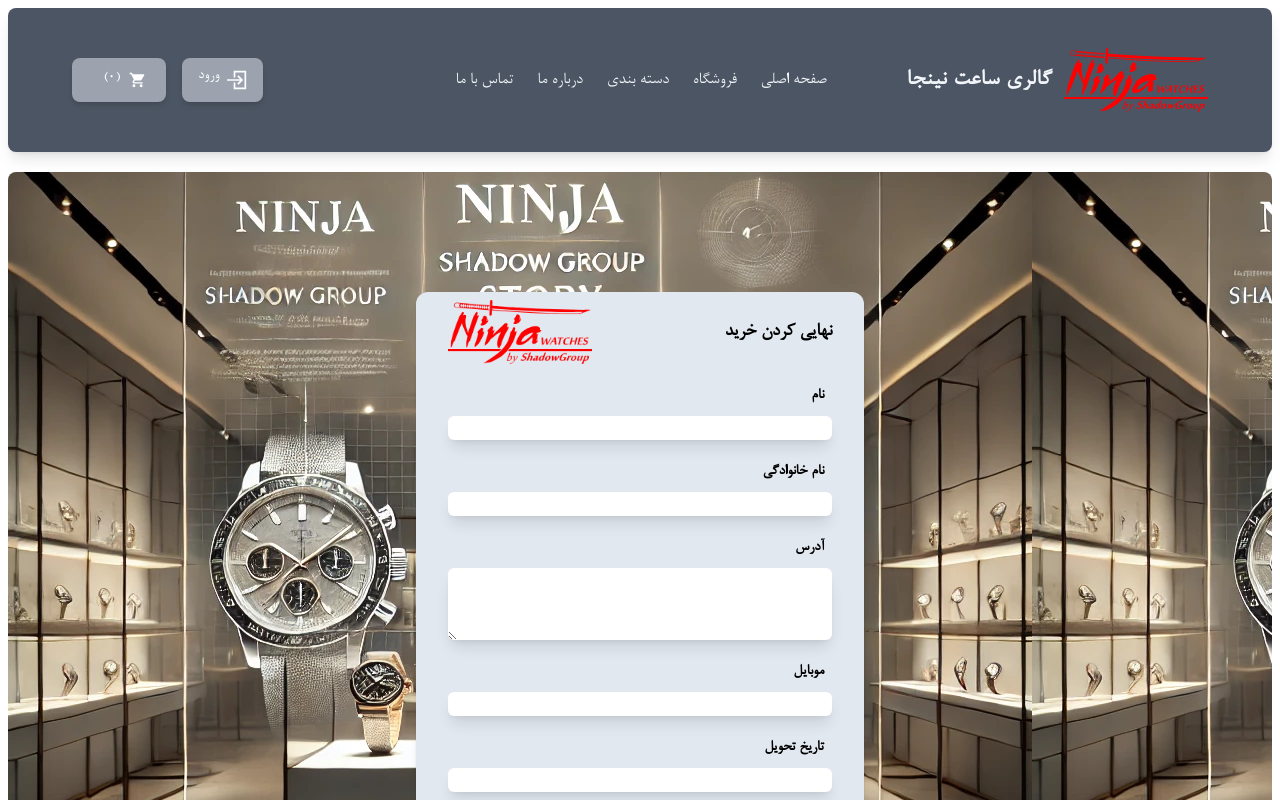
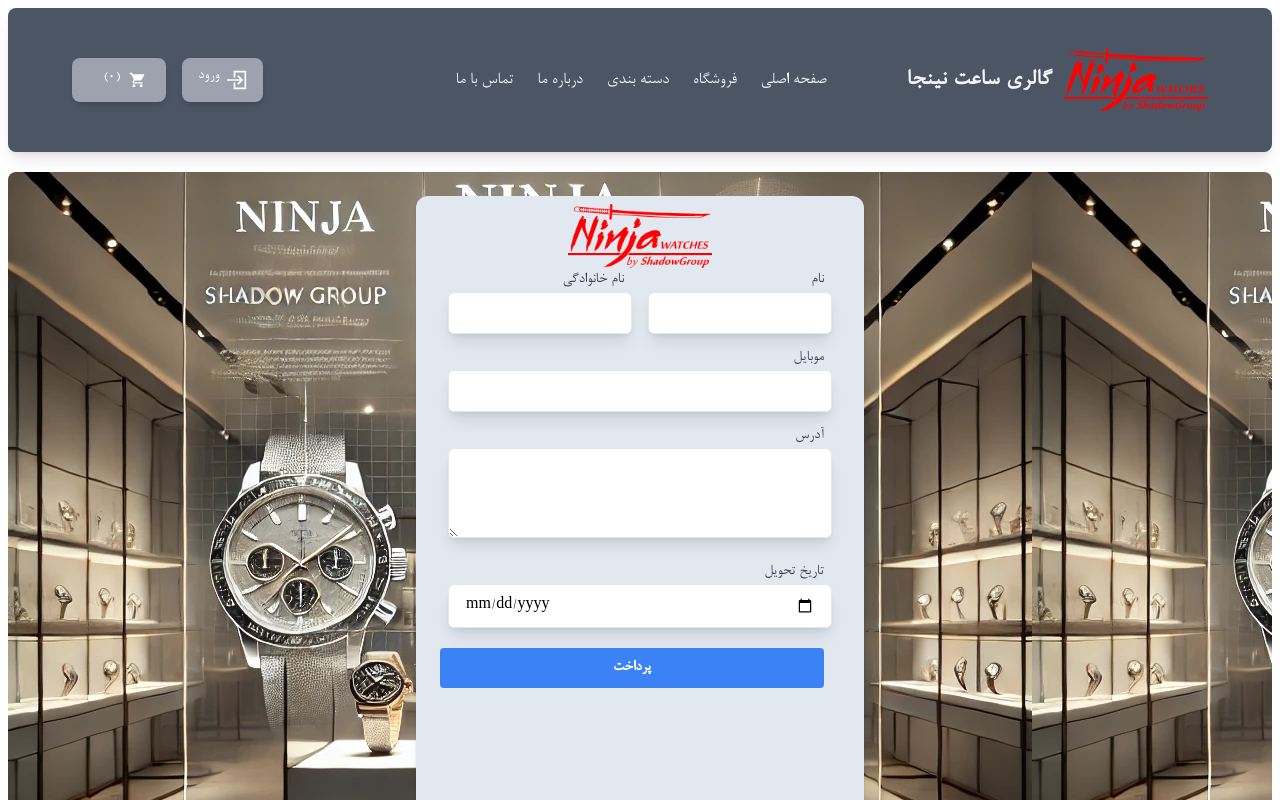
Before and after one commit to Sadjad1366/Maktab118_project_Sadjad_Ghasemi, a Next.js app: page /cart/checkout in a window 1280 px wide. Shown: the top 800 px of the page. Built offline with nearby package versions, Linux system fonts and the light colour scheme.

Commit message:
set values for payment and validation

```diff
--- a/apis/urls.ts
+++ b/apis/urls.ts
@@ -13,6 +13,7 @@ export const urls = {
   },
   order: "/orders",
   user: "/users",
+  editUser: (id: string) => `/users/${id}`,
   category: {
     getCategories: "/categories",
     getProductsByCategory: "/products",
--- a/apis/user.service.ts
+++ b/apis/user.service.ts
@@ -1,4 +1,4 @@
-import { IUser, IUserByIdRes } from "@/types/user.type";
+import { IUser, IUserByIdRes, IUserPayment } from "@/types/user.type";
 import { client } from "./client";
 import { urls } from "./urls";
 import Cookies from "js-cookie";
@@ -24,23 +24,43 @@ export const getAllUsers: GetAllUsersType = async () => {
     throw new Error(error.response?.data?.message || "Failed to fetch users");
   }
 };
-type GetUserByIdType = (id: string) => Promise<IUserByIdRes>;
-export const getUserById: GetUserByIdType = async (id) => {
+// type GetUserByIdType = (id: string) => Promise<IUserByIdRes>;
+export const getUserById = async (id: string):Promise<IUserByIdRes> => {
   try {
-    const token = Cookies.get("accessToken"); // Retrieve the token dynamically
-    if (!token) {
-      throw new Error("احراز هویت مورد تایید نیست");
-    }
-
-    const response = await client.get(urls.user, {
-      params: { id },
-      headers: {
-        Authorization: `Bearer ${token}`,
-      },
-    });
-
+    const response = await client.get(urls.editUser(id));
+console.log(response.data)
     return response.data;
   } catch (error: any) {
     throw new Error(error.response?.data?.message || "Failed to fetch user");
   }
 };
+
+//========================== editUser ById =======================
+// type EditUserByIdType = (
+//   firstname: string,
+//   lastname: string,
+//   phoneNumber: string,
+//   address: string,
+//   deliveryDate: string
+// ) => Promise<IUserPayment>;
+// const id: string | undefined = Cookies.get("_id");
+// export const editUserById: EditUserByIdType = async (
+//   firstname,
+//   lastname,
+//   phoneNumber,
+//   address,
+//   deliveryDate
+// ) => {
+//   try {
+//     const response = await client.patch(urls.editUser(id), {
+//       firstname,
+//       lastname,
+//       phoneNumber,
+//       address,
+//       deliveryDate,
+//     });
+//     return response.data;
+//   } catch (error: any) {
+//     throw new Error(error.response?.data?.message || "Failed to fetch user");
+//   }
+// };
--- a/app/(common)/cart/checkout/page.tsx
+++ b/app/(common)/cart/checkout/page.tsx
@@ -1,47 +1,228 @@
+"use client";
+import { IUserPayment } from "@/types/user.type";
+import { className } from "@/utils/classNames";
+import { paymentSchema } from "@/utils/validations/zodAuthValidation";
+import { zodResolver } from "@hookform/resolvers/zod";
+import { useRouter } from "next/navigation";
+import React from "react";
+import { useForm } from "react-hook-form";
+import toast from "react-hot-toast";
+import Cookies from "js-cookie";
+import {
+  //  editUserById,
+  getUserById,
+} from "@/apis/user.service";
+import { useQuery } from "@tanstack/react-query";
+
 export default function Checkout() {
+  const {
+    register,
+    handleSubmit,
+    formState: { errors },
+  } = useForm<IUserPayment>({
+    resolver: zodResolver(paymentSchema),
+  });
+  const router = useRouter();
+  const id = Cookies.get("_id");
 
+  // // const { data } = useQuery({
+  // //   queryKey: ["user", id],
+  // //   queryFn: () => () => getUserById(id as string),
+  // // });
+  // React.useEffect(() => {
+  //   console.log(getUserById("6769576d18abeb0d4238e217"));
+  //   // console.log(id);
+  // }, []);
+
+  const {
+    data,
+    isLoading: isQueryLoading,
+    error,
+  } = useQuery({
+    queryKey: ["user", id],
+    queryFn: async () => {
+      if (!id) throw new Error("User ID not found in cookies");
+      return getUserById(id);
+    },
+    enabled: !!id, // Prevent query execution if id is undefined or null
+    retry: false, // Optional: Disable retries for demonstration purposes
+  });
+
+  React.useEffect(() => {
+    if (data) {
+      console.log(data.data.user); // Log user data when available
+    } else {
+      console.log("Data is undefined"); // Log undefined if data is not fetched
+    }
+  }, [data]);
+
+  const submitHandler = () => {
+    console.log(data);
+
+    // {
+    //   firstname,
+    //   lastname,
+    //   phoneNumber,
+    //   address,
+    //   deliveryDate
+    // }: IUserPayment) => {
+    //   setIsLoading(true);
+    //   try {
+    //    const response = await editUserById(
+    //       firstname,
+    //       lastname,
+    //       phoneNumber,
+    //       address,
+    //       deliveryDate
+    //     );
+    //     toast.success("ثبت نام با موفقیت انجام شد!");
+    //   } catch (error: any) {
+    //     toast.error(error?.response?.data?.message || "خطا در ثبت نام!");
+    //     console.error("Signup Error:", error);
+    //   } finally {
+    //     setIsLoading(false);
+    //   }
+  };
 
   return (
     <div className="bg-checkout-pattern flex justify-center py-6 w-full h-screen rounded-lg">
-      <form className="bg-slate-200 px-8 py-2 space-y-3 rounded-xl shadow-md w-full max-w-md my-auto">
-        <div className="flex justify-between items-center gap-x-8">
-          <p className="text-xl font-semibold">نهایی کردن خرید</p>
+      <form
+        onSubmit={handleSubmit(submitHandler)}
+        className="bg-slate-200 px-8 py-2 rounded-xl shadow-md w-full max-w-md"
+      >
+        <div className="flex justify-center">
           <img src="/images/logo/ninja.png" alt="Ninja Logo" className="h-16" />
         </div>
-        <div className="flex flex-col">
-          <label className="p-2 font-semibold" htmlFor="firstanme">
+
+        <div className="space-y-3">
+          <div className="flex justify-between">
+            <div>
+              <label
+                className="block text-gray-700 font-medium px-2"
+                htmlFor="firstname"
+              >
                 نام
               </label>
-          <input className="rounded-md shadow-lg" type="text" />
+              <input
+                type="text"
+                value={data?.data.user.firstname}
+                // placeholder="نام خود را وارد نمایید"
+                {...register("firstname")}
+                className={className(
+                  "w-full px-4 py-2 border rounded-md shadow-lg",
+                  "focus:outline-none focus:ring-2 focus:ring-blue-300"
+                )}
+              />
+              {errors.firstname && (
+                <p className="text-red-500 text-sm px-2">
+                  {errors.firstname.message}
+                </p>
+              )}
             </div>
-        <div className="flex flex-col">
-          <label className="p-2 font-semibold" htmlFor="lastname">
+            <div>
+              <label
+                className="block text-gray-700 font-medium px-2"
+                htmlFor="lastname"
+              >
                 نام خانوادگی
               </label>
-          <input className="rounded-md shadow-lg" type="text" />
+              <input
+                type="text"
+                value={data?.data.user.lastname}
+                // placeholder="نام خانوادگی خود را وارد نمایید"
+                {...register("lastname")}
+                className={className(
+                  "w-full px-4 py-2 border rounded-md shadow-lg",
+                  "focus:outline-none focus:ring-2 focus:ring-blue-300"
+                )}
+              />
+              {errors.lastname && (
+                <p className="text-red-500 text-sm px-2">
+                  {errors.lastname.message}
+                </p>
+              )}
             </div>
-        <div className="flex flex-col">
-          <label className="p-2 font-semibold" htmlFor="address">
+          </div>
+
+          <div>
+            <label
+              className="block text-gray-700 font-medium px-2"
+              htmlFor="phoneNumber"
+            >
+              موبایل
+            </label>
+            <input
+              value={data?.data.user.phoneNumber}
+              type="text"
+              // placeholder="شماره تماس خود را وارد نمایید"
+              {...register("phoneNumber")}
+              className={className(
+                "w-full px-4 py-2 border rounded-md shadow-lg",
+                "focus:outline-none focus:ring-2 focus:ring-blue-300"
+              )}
+            />
+            {errors.phoneNumber && (
+              <p className="max-w-[180px] text-red-500 text-sm px-2">
+                {errors.phoneNumber.message}
+              </p>
+            )}
+          </div>
+          <div>
+            <label
+              className="block text-gray-700 font-medium px-2"
+              htmlFor="address"
+            >
               آدرس
             </label>
-          <textarea className="rounded-md shadow-lg" rows={3} />
+            <textarea
+              value={data?.data.user.address}
+              rows={3}
+              {...register("address")}
+              className={className(
+                "w-full px-4 py-2 border rounded-md shadow-lg",
+                "focus:outline-none focus:ring-2 focus:ring-blue-300"
+              )}
+            />
+            {errors.address && (
+              <p className="text-red-500 text-sm px-2">
+                {errors.address.message}
+              </p>
+            )}
           </div>
-        <div className="flex flex-col">
-          <label className="p-2 font-semibold" htmlFor="phoneNumber">
-            موبایل
-          </label>
-          <input className="rounded-md shadow-lg" type="text" />
-        </div>
-        <div className="flex flex-col">
-          <label className="p-2 font-semibold" htmlFor="deliveryDate">
+          <div>
+            <label
+              className="block text-gray-700 font-medium px-2"
+              htmlFor="phoneNumber"
+            >
               تاریخ تحویل
             </label>
-          <input className="rounded-md shadow-lg" type="text" />
+            <input
+              type="date"
+              // placeholder="شماره تماس خود را وارد نمایید"
+              {...register("deliveryDate")}
+              className={className(
+                "w-full px-4 py-2 border rounded-md shadow-lg",
+                "focus:outline-none focus:ring-2 focus:ring-blue-300"
+              )}
+            />
+            {errors.deliveryDate && (
+              <p className="max-w-[180px] text-red-500 text-sm px-2">
+                {errors.deliveryDate.message}
+              </p>
+            )}
           </div>
-        <div className="text-center">
-          <button className="bg-green-600 rounded-lg text-slate-100 p-2">
+          <div>
+            <button
+              type="submit"
+              className={className(
+                "w-full m-2 bg-blue-500 hover:bg-blue-700",
+                "text-white font-bold py-2 rounded focus:outline-none",
+                "focus:shadow-outline active:translate-y-1 active:scale-95 "
+              )}
+            >
               پرداخت
             </button>
+          </div>
         </div>
       </form>
     </div>
--- a/utils/validations/zodAuthValidation.ts
+++ b/utils/validations/zodAuthValidation.ts
@@ -18,5 +18,13 @@ export const SignupSchema = z.object({
 
 
 })
+export const paymentSchema = z.object({
+  firstname:z.string().trim().min(3, "نام حداقل باید 3 کاراکتر باشد"),
+  lastname: z.string().min(5, "نام خانوادگی باید حداقل 5 کاراکتر باشد"),
+  phoneNumber: z.string()
+  .regex(/^09\d{9}$/, 'شماره موبایل باید با صفر و نه شروع شود و نباید بیشتر از 11 رقم باشد'),
+  address: z.string().min(8, "آدرس باید حداقل 8 کاراکتر باشد"),
+  deliveryDate: z.string(),
+})
 
-export type IAdminReq = z.infer<typeof AuthSchema>
+export type IUserLoginReq = z.infer<typeof AuthSchema>
```
Also changed, not shown: apis/auth.service.ts (+20 -4 lines), types/user.type.ts (+8 -0 lines). Lines whose indentation alone changed are shown as unchanged.
